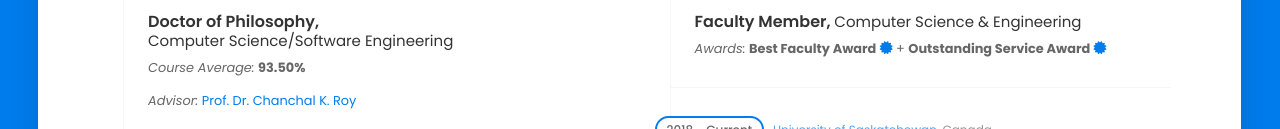
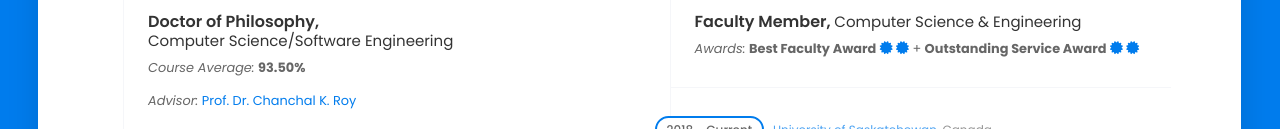
Before and after one commit to saikatmondal/me, a plain HTML site: page resume.html in a window 1280 px wide. Shown: the part 515-644 px from the top of the page. Drawn offline with Linux system fonts and the light colour scheme; some packages are replaced by stand-ins of ours.

Commit message:
Updated awards

```diff
--- a/resume.html
+++ b/resume.html
@@ -222,7 +222,7 @@
 
                         <h4 class="item-title">Faculty Member, <span style="font-size: 15px; display: inline-block;font-weight: normal;">Computer Science & Engineering</span></h4>
 
-                        <p><em>Awards:</em> <b>Best Faculty Award</b> <a href="img/BestFacultyAward.jpg" class="lightbox"><i style="font-size:15px" class="fa">&#xf0a3;</i></a> + <b>Outstanding Service Award</b> <a href="img/OutstandingServiceAward.jpg" class="lightbox"><i style="font-size:15px" class="fa">&#xf0a3;</i></a></p>
+                        <p><em>Awards:</em> <b>Best Faculty Award</b> <a href="img/CSEBestFacultyAward.jpg" class="lightbox"><i style="font-size:15px" class="fa">&#xf0a3;</i></a> <a href="img/BestFacultyAward.jpg" class="lightbox"><i style="font-size:15px" class="fa">&#xf0a3;</i></a> + <b>Outstanding Service Award</b> <a href="img/ICCITOutstandingServiceAward.jpg" class="lightbox"><i style="font-size:15px" class="fa">&#xf0a3;</i></a> <a href="img/OutstandingServiceAward.jpg" class="lightbox"><i style="font-size:15px" class="fa">&#xf0a3;</i></a></p>
 
                       </div>
 
```
